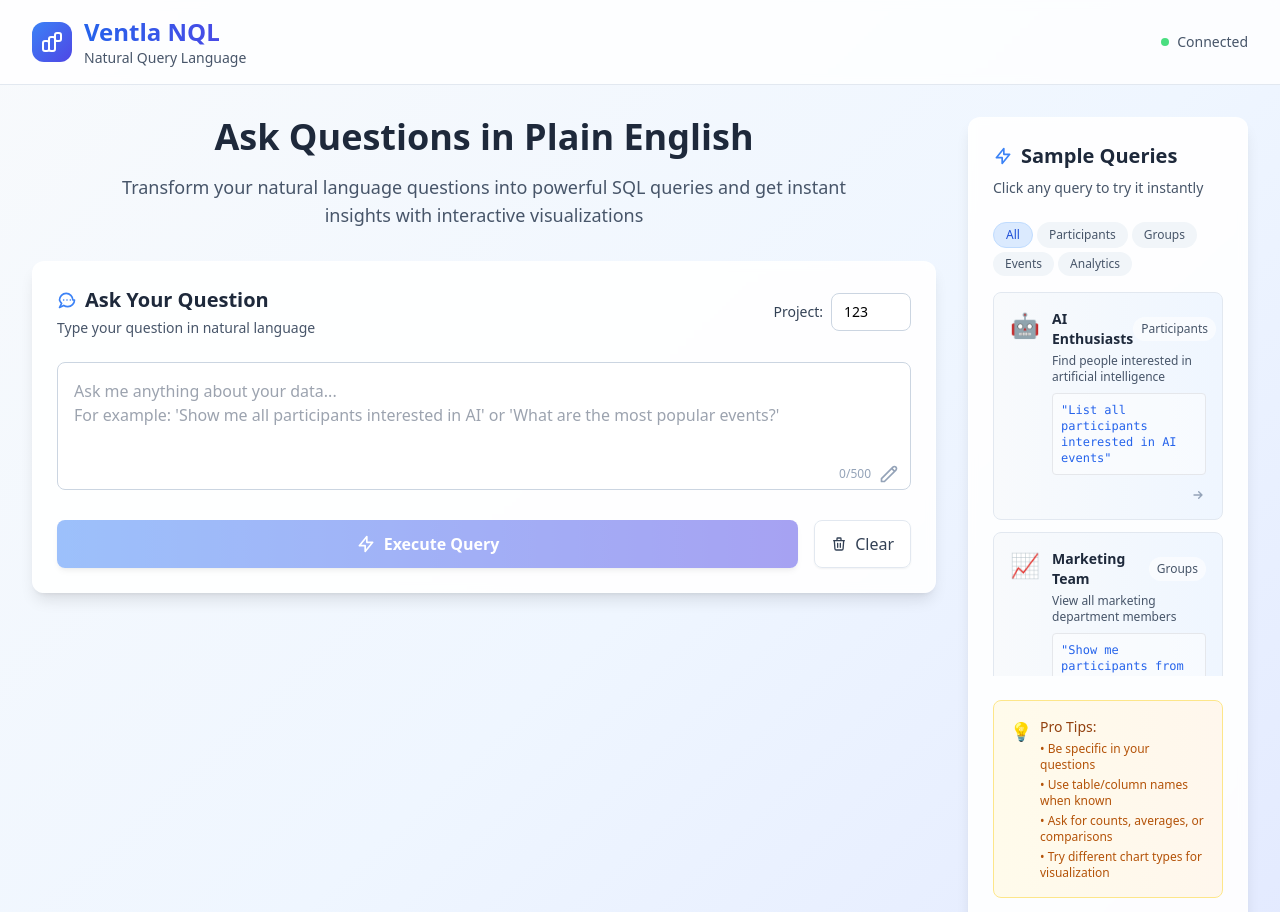
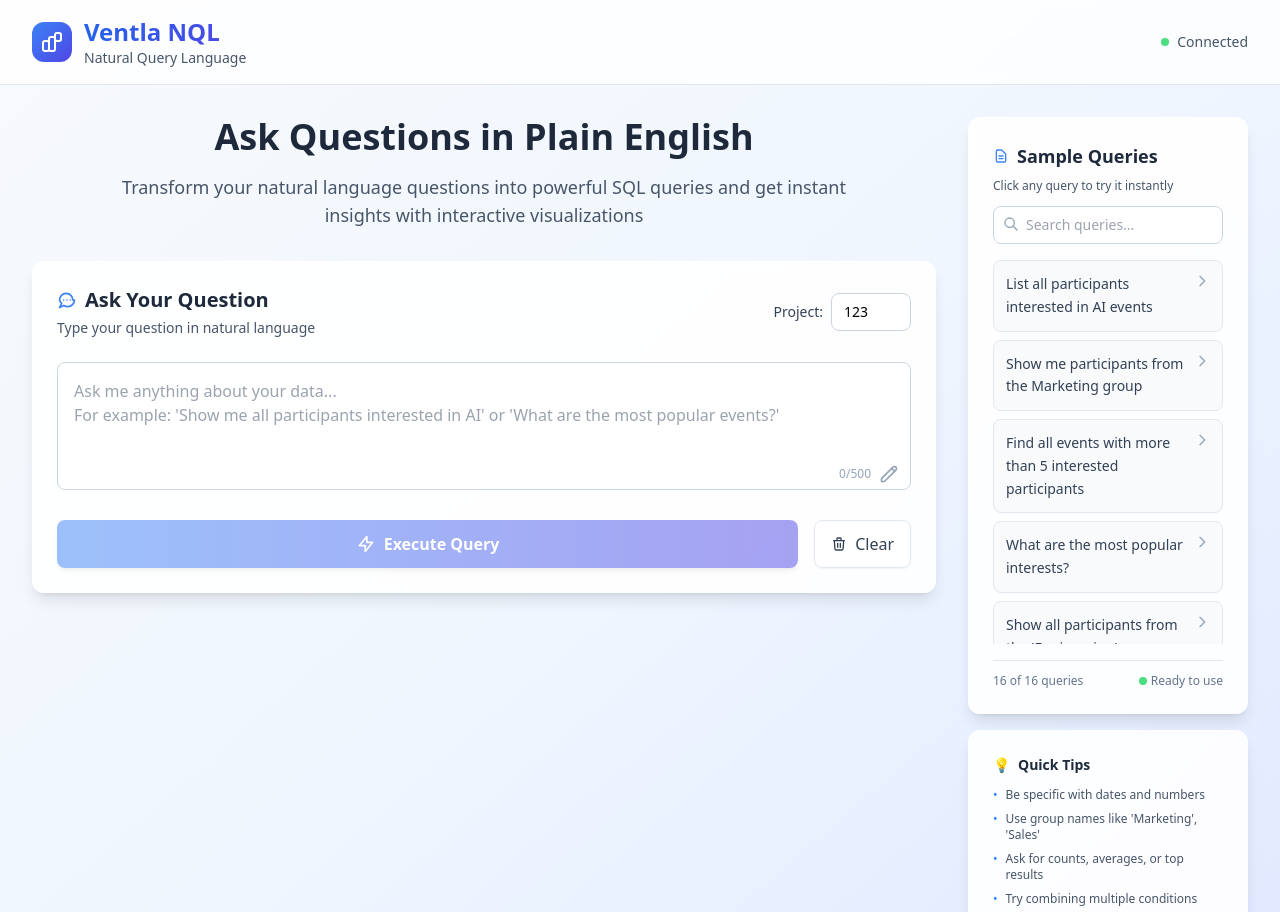
Before and after one commit to anujfullstack/SampleAI, a Vue app: page / in a window 1280 px wide. Shown: the top 912 px of the page. Built offline with nearby package versions, Linux system fonts and the light colour scheme; what highcharts-vue would draw is missing.

Commit message:
Update Sample Queries with Simple Listing and Last Asked

```diff
--- a/src/components/SampleQueries.vue
+++ b/src/components/SampleQueries.vue
@@ -7,166 +7,178 @@ interface Emits {
 
 const emit = defineEmits<Emits>()
 
+const lastAskedQuery = ref('')
+const searchTerm = ref('')
+
 const sampleQueries = [
-  {
-    id: 1,
-    title: "AI Enthusiasts",
-    query: "List all participants interested in AI events",
-    icon: "🤖",
-    category: "Participants",
-    description: "Find people interested in artificial intelligence"
-  },
-  {
-    id: 2,
-    title: "Marketing Team",
-    query: "Show me participants from the Marketing group",
-    icon: "📈",
-    category: "Groups",
-    description: "View all marketing department members"
-  },
-  {
-    id: 3,
-    title: "Popular Events",
-    query: "Find all events with more than 5 interested participants",
-    icon: "🎉",
-    category: "Events",
-    description: "Discover high-engagement events"
-  },
-  {
-    id: 4,
-    title: "Top Interests",
-    query: "What are the most popular interests?",
-    icon: "⭐",
-    category: "Analytics",
-    description: "Analyze trending topics and interests"
-  },
-  {
-    id: 5,
-    title: "Event Participation",
-    query: "Show participant count by event",
-    icon: "👥",
-    category: "Analytics",
-    description: "Compare event attendance numbers"
-  },
-  {
-    id: 6,
-    title: "Group Distribution",
-    query: "How many participants are in each group?",
-    icon: "📊",
-    category: "Groups",
-    description: "Analyze team size distribution"
-  }
+  "List all participants interested in AI events",
+  "Show me participants from the Marketing group",
+  "Find all events with more than 5 interested participants",
+  "What are the most popular interests?",
+  "Show all participants from the 'Engineering' group who have Interest for both 'Cloud Computing' and 'DevOps' events",
+  "List all participants who attended more than 2 events",
+  "Which participants joined event where event date in between 1 june 2024 to 01 September 2024",
+  "Which interest category has the highest number of registered participants?",
+  "How many events were held per month in 2024, grouped by interest category?",
+  "List the top 3 most attended events and how many participants joined them",
+  "Which participants registered for events in the last 6 months of 2024",
+  "List participants who registered for events more than 30 days after joining the company",
+  "Who are the most active marketers interested in AI?",
+  "Which participants from the Sales or Marketing group have attended an event in both June or September 2024?",
+  "Give me the list of top 5 participants and count of events they've attended, sorted by most active",
+  "Give me participant emails grouped by interest and Group category for the AI Conference 2024"
 ]
 
-const selectedCategory = ref('All')
-const categories = ['All', 'Participants', 'Groups', 'Events', 'Analytics']
-
 const filteredQueries = computed(() => {
-  if (selectedCategory.value === 'All') {
+  if (!searchTerm.value.trim()) {
     return sampleQueries
   }
-  return sampleQueries.filter(q => q.category === selectedCategory.value)
+  return sampleQueries.filter(query =>
+    query.toLowerCase().includes(searchTerm.value.toLowerCase())
+  )
 })
 
 const selectQuery = (query: string) => {
+  lastAskedQuery.value = query
   emit('select-query', query)
+}
+
+const clearLastAsked = () => {
+  lastAskedQuery.value = ''
 }
 </script>
 
 <template>
-  <div class="sticky top-24">
+  <div class="sticky top-24 space-y-4">
+    <!-- Last Asked Section -->
+    <div v-if="lastAskedQuery" class="card">
+      <div class="flex items-center justify-between mb-3">
+        <h3 class="text-lg font-semibold text-slate-800 flex items-center">
+          <svg class="w-4 h-4 mr-2 text-green-500" fill="none" stroke="currentColor" viewBox="0 0 24 24">
+            <path stroke-linecap="round" stroke-linejoin="round" stroke-width="2" d="M12 8v4l3 3m6-3a9 9 0 11-18 0 9 9 0 0118 0z"/>
+          </svg>
+          Last Asked
+        </h3>
+        <button
+          @click="clearLastAsked"
+          class="text-slate-400 hover:text-slate-600 transition-colors"
+          title="Clear last asked"
+        >
+          <svg class="w-4 h-4" fill="none" stroke="currentColor" viewBox="0 0 24 24">
+            <path stroke-linecap="round" stroke-linejoin="round" stroke-width="2" d="M6 18L18 6M6 6l12 12"/>
+          </svg>
+        </button>
+      </div>
+      <div class="p-3 bg-green-50 border border-green-200 rounded-lg">
+        <p class="text-sm text-green-800 font-medium mb-2">✅ Recently Executed:</p>
+        <p class="text-xs text-green-700 font-mono bg-white/60 p-2 rounded border">
+          "{{ lastAskedQuery }}"
+        </p>
+        <button
+          @click="selectQuery(lastAskedQuery)"
+          class="mt-2 text-xs text-green-600 hover:text-green-700 font-medium flex items-center"
+        >
+          <svg class="w-3 h-3 mr-1" fill="none" stroke="currentColor" viewBox="0 0 24 24">
+            <path stroke-linecap="round" stroke-linejoin="round" stroke-width="2" d="M4 4v5h.582m15.356 2A8.001 8.001 0 004.582 9m0 0H9m11 11v-5h-.581m0 0a8.003 8.003 0 01-15.357-2m15.357 2H15"/>
+          </svg>
+          Run Again
+        </button>
+      </div>
+    </div>
+
+    <!-- Sample Queries Section -->
     <div class="card">
-      <div class="mb-6">
-        <h3 class="text-xl font-semibold text-slate-800 mb-2 flex items-center">
-          <svg class="w-5 h-5 mr-2 text-blue-500" fill="none" stroke="currentColor" viewBox="0 0 24 24">
-            <path stroke-linecap="round" stroke-linejoin="round" stroke-width="2" d="M13 10V3L4 14h7v7l9-11h-7z"/>
+      <div class="mb-4">
+        <h3 class="text-lg font-semibold text-slate-800 mb-2 flex items-center">
+          <svg class="w-4 h-4 mr-2 text-blue-500" fill="none" stroke="currentColor" viewBox="0 0 24 24">
+            <path stroke-linecap="round" stroke-linejoin="round" stroke-width="2" d="M9 12h6m-6 4h6m2 5H7a2 2 0 01-2-2V5a2 2 0 012-2h5.586a1 1 0 01.707.293l5.414 5.414a1 1 0 01.293.707V19a2 2 0 01-2 2z"/>
           </svg>
           Sample Queries
         </h3>
-        <p class="text-sm text-slate-600">Click any query to try it instantly</p>
-      </div>
+        <p class="text-xs text-slate-600 mb-3">Click any query to try it instantly</p>
 
-      <!-- Category Filter -->
-      <div class="mb-4">
-        <div class="flex flex-wrap gap-1">
-          <button
-            v-for="category in categories"
-            :key="category"
-            @click="selectedCategory = category"
-            class="px-3 py-1 text-xs font-medium rounded-full transition-all duration-200"
-            :class="selectedCategory === category
-              ? 'bg-blue-100 text-blue-700 border border-blue-200'
-              : 'bg-slate-100 text-slate-600 hover:bg-slate-200'"
-          >
-            {{ category }}
-          </button>
+        <!-- Search Box -->
+        <div class="relative">
+          <input
+            v-model="searchTerm"
+            type="text"
+            placeholder="Search queries..."
+            class="w-full px-3 py-2 text-sm border border-slate-300 rounded-lg focus:ring-2 focus:ring-blue-500 focus:border-blue-500 outline-none pl-8"
+          />
+          <svg class="w-4 h-4 text-slate-400 absolute left-2.5 top-2.5" fill="none" stroke="currentColor" viewBox="0 0 24 24">
+            <path stroke-linecap="round" stroke-linejoin="round" stroke-width="2" d="M21 21l-6-6m2-5a7 7 0 11-14 0 7 7 0 0114 0z"/>
+          </svg>
         </div>
       </div>
 
       <!-- Query List -->
-      <div class="space-y-3 max-h-96 overflow-y-auto">
+      <div class="space-y-2 max-h-96 overflow-y-auto">
         <div
-          v-for="sample in filteredQueries"
-          :key="sample.id"
-          @click="selectQuery(sample.query)"
-          class="group p-4 bg-gradient-to-r from-slate-50 to-blue-50 hover:from-blue-50 hover:to-indigo-50 rounded-lg border border-slate-200 hover:border-blue-300 cursor-pointer transition-all duration-200 hover:shadow-md"
+          v-for="(query, index) in filteredQueries"
+          :key="index"
+          @click="selectQuery(query)"
+          class="group p-3 bg-slate-50 hover:bg-blue-50 rounded-lg border border-slate-200 hover:border-blue-300 cursor-pointer transition-all duration-200 hover:shadow-sm"
         >
-          <div class="flex items-start space-x-3">
+          <div class="flex items-start justify-between">
+            <div class="flex-1 min-w-0 pr-2">
+              <p class="text-sm text-slate-700 group-hover:text-blue-700 transition-colors leading-relaxed">
+                {{ query }}
+              </p>
+            </div>
             <div class="flex-shrink-0">
-              <span class="text-2xl">{{ sample.icon }}</span>
-            </div>
-            <div class="flex-1 min-w-0">
-              <div class="flex items-center justify-between mb-1">
-                <h4 class="text-sm font-semibold text-slate-800 group-hover:text-blue-700 transition-colors">
-                  {{ sample.title }}
-                </h4>
-                <span class="text-xs px-2 py-1 bg-white/60 text-slate-600 rounded-full">
-                  {{ sample.category }}
-                </span>
-              </div>
-              <p class="text-xs text-slate-600 mb-2 line-clamp-2">
-                {{ sample.description }}
-              </p>
-              <div class="text-xs text-blue-600 font-mono bg-white/50 p-2 rounded border group-hover:bg-blue-50 transition-colors">
-                "{{ sample.query }}"
-              </div>
+              <svg class="w-4 h-4 text-slate-400 group-hover:text-blue-500 transition-colors" fill="none" stroke="currentColor" viewBox="0 0 24 24">
+                <path stroke-linecap="round" stroke-linejoin="round" stroke-width="2" d="M9 5l7 7-7 7"/>
+              </svg>
             </div>
           </div>
-          <div class="mt-3 flex items-center justify-end">
-            <svg class="w-4 h-4 text-slate-400 group-hover:text-blue-500 transition-colors" fill="none" stroke="currentColor" viewBox="0 0 24 24">
-              <path stroke-linecap="round" stroke-linejoin="round" stroke-width="2" d="M13 7l5 5m0 0l-5 5m5-5H6"/>
-            </svg>
+        </div>
+
+        <!-- No Results -->
+        <div v-if="filteredQueries.length === 0" class="text-center py-8 text-slate-500">
+          <svg class="w-12 h-12 mx-auto mb-3 text-slate-300" fill="none" stroke="currentColor" viewBox="0 0 24 24">
+            <path stroke-linecap="round" stroke-linejoin="round" stroke-width="2" d="M9.172 16.172a4 4 0 015.656 0M9 12h6m-6 4h6m2 5H7a2 2 0 01-2-2V5a2 2 0 012-2h5.586a1 1 0 01.707.293l5.414 5.414a1 1 0 01.293.707V19a2 2 0 01-2 2z"/>
+          </svg>
+          <p class="text-sm">No queries found</p>
+          <p class="text-xs text-slate-400 mt-1">Try a different search term</p>
+        </div>
+      </div>
+
+      <!-- Query Count -->
+      <div class="mt-4 pt-3 border-t border-slate-200">
+        <div class="flex items-center justify-between text-xs text-slate-500">
+          <span>{{ filteredQueries.length }} of {{ sampleQueries.length }} queries</span>
+          <div class="flex items-center space-x-1">
+            <div class="w-2 h-2 bg-green-400 rounded-full"></div>
+            <span>Ready to use</span>
           </div>
         </div>
       </div>
+    </div>
 
-      <!-- Tips Section -->
-      <div class="mt-6 p-4 bg-gradient-to-r from-amber-50 to-orange-50 border border-amber-200 rounded-lg">
-        <div class="flex items-start space-x-2">
-          <span class="text-lg">💡</span>
-          <div class="text-sm">
-            <p class="font-medium text-amber-800 mb-1">Pro Tips:</p>
-            <ul class="text-amber-700 space-y-1 text-xs">
-              <li>• Be specific in your questions</li>
-              <li>• Use table/column names when known</li>
-              <li>• Ask for counts, averages, or comparisons</li>
-              <li>• Try different chart types for visualization</li>
-            </ul>
-          </div>
-        </div>
-      </div>
-
-      <!-- Quick Stats -->
-      <div class="mt-4 grid grid-cols-2 gap-3">
-        <div class="text-center p-3 bg-gradient-to-br from-green-50 to-emerald-50 border border-green-200 rounded-lg">
-          <div class="text-lg font-bold text-green-600">{{ sampleQueries.length }}</div>
-          <div class="text-xs text-green-700">Sample Queries</div>
-        </div>
-        <div class="text-center p-3 bg-gradient-to-br from-purple-50 to-violet-50 border border-purple-200 rounded-lg">
-          <div class="text-lg font-bold text-purple-600">{{ categories.length - 1 }}</div>
-          <div class="text-xs text-purple-700">Categories</div>
-        </div>
-      </div>
+    <!-- Quick Tips -->
+    <div class="card">
+      <h4 class="text-sm font-semibold text-slate-800 mb-3 flex items-center">
+        <span class="mr-2">💡</span>
+        Quick Tips
+      </h4>
+      <ul class="space-y-2 text-xs text-slate-600">
+        <li class="flex items-start">
+          <span class="text-blue-500 mr-2">•</span>
+          <span>Be specific with dates and numbers</span>
+        </li>
+        <li class="flex items-start">
+          <span class="text-blue-500 mr-2">•</span>
+          <span>Use group names like 'Marketing', 'Sales'</span>
+        </li>
+        <li class="flex items-start">
+          <span class="text-blue-500 mr-2">•</span>
+          <span>Ask for counts, averages, or top results</span>
+        </li>
+        <li class="flex items-start">
+          <span class="text-blue-500 mr-2">•</span>
+          <span>Try combining multiple conditions</span>
+        </li>
+      </ul>
     </div>
   </div>
 </template>
```
